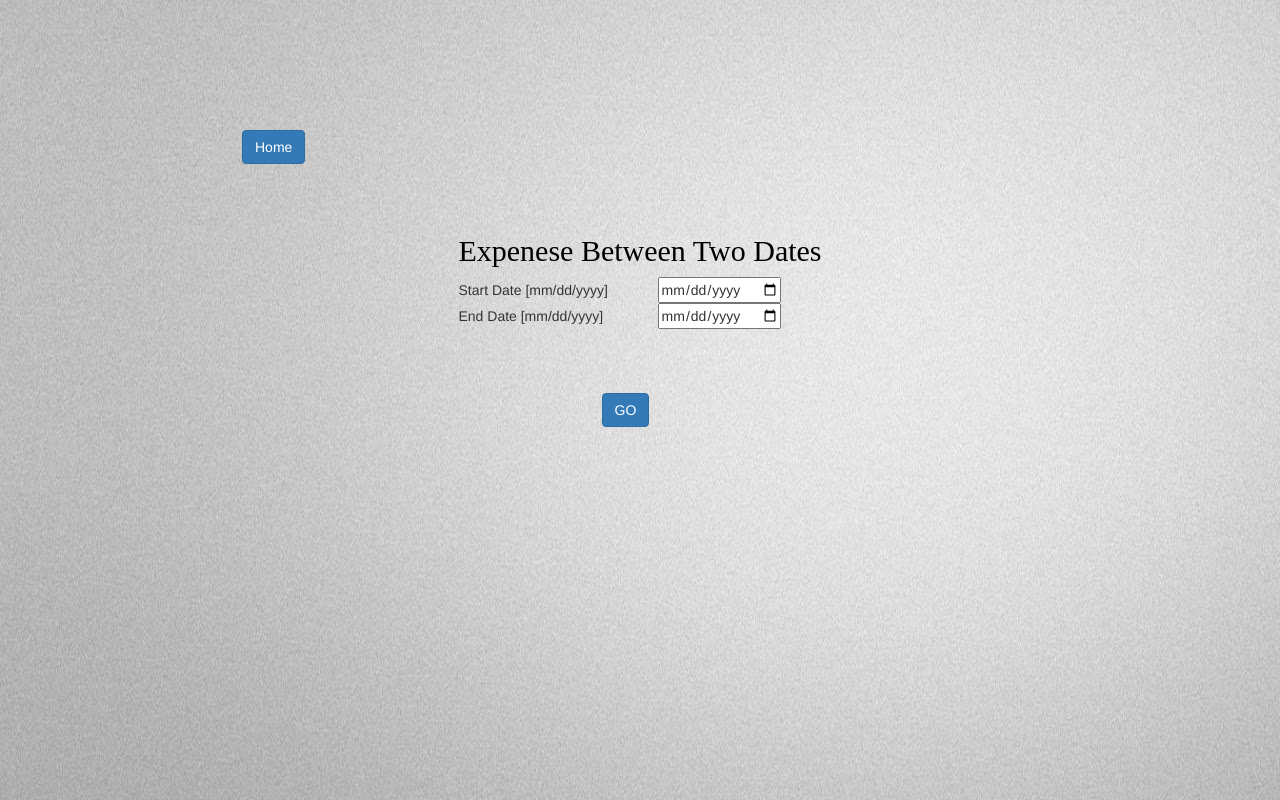
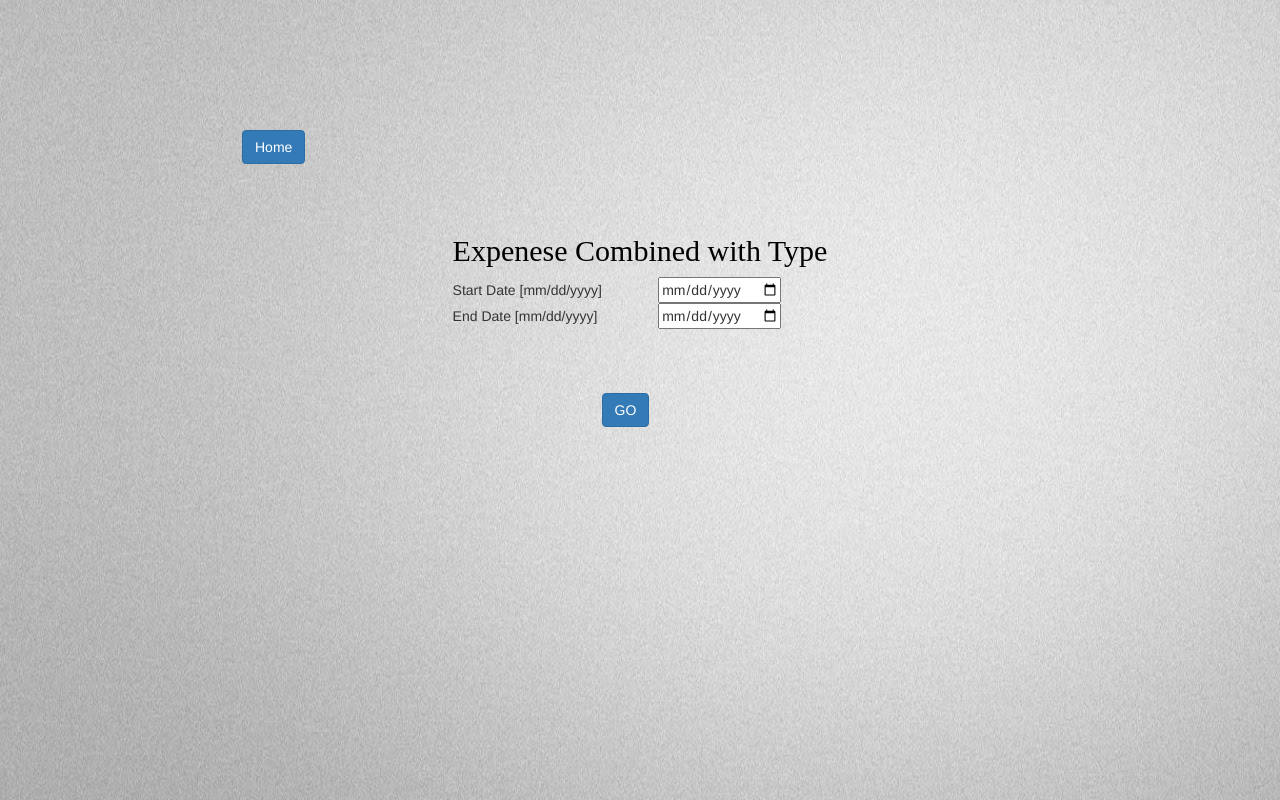
Before and after one commit to aashishbudania/ExpenseManagementSystem, a PHP site: page /sum_by_ty.php in a window 1280 px wide. Run offline with PHP 8.4, Linux system fonts and the light colour scheme.

Commit message:
Update sum_by_ty.php

```diff
--- a/sum_by_ty.php
+++ b/sum_by_ty.php
@@ -18,7 +18,7 @@ body
 </head>
 <body>
     <table align="center">
-    <tr><td colspan='2'  align='center' style="color:black;font-family: 'Times New Roman'"><h2>Expenese Between Two Dates</h2></td></tr><br>
+    <tr><td colspan='2'  align='center' style="color:black;font-family: 'Times New Roman'"><h2>Expenese Combined with Type</h2></td></tr><br>
     <form action="exp_b_dates.php" method="POST">
     <br><br>
         <tr><td>Start Date [mm/dd/yyyy] </td><td>
```
